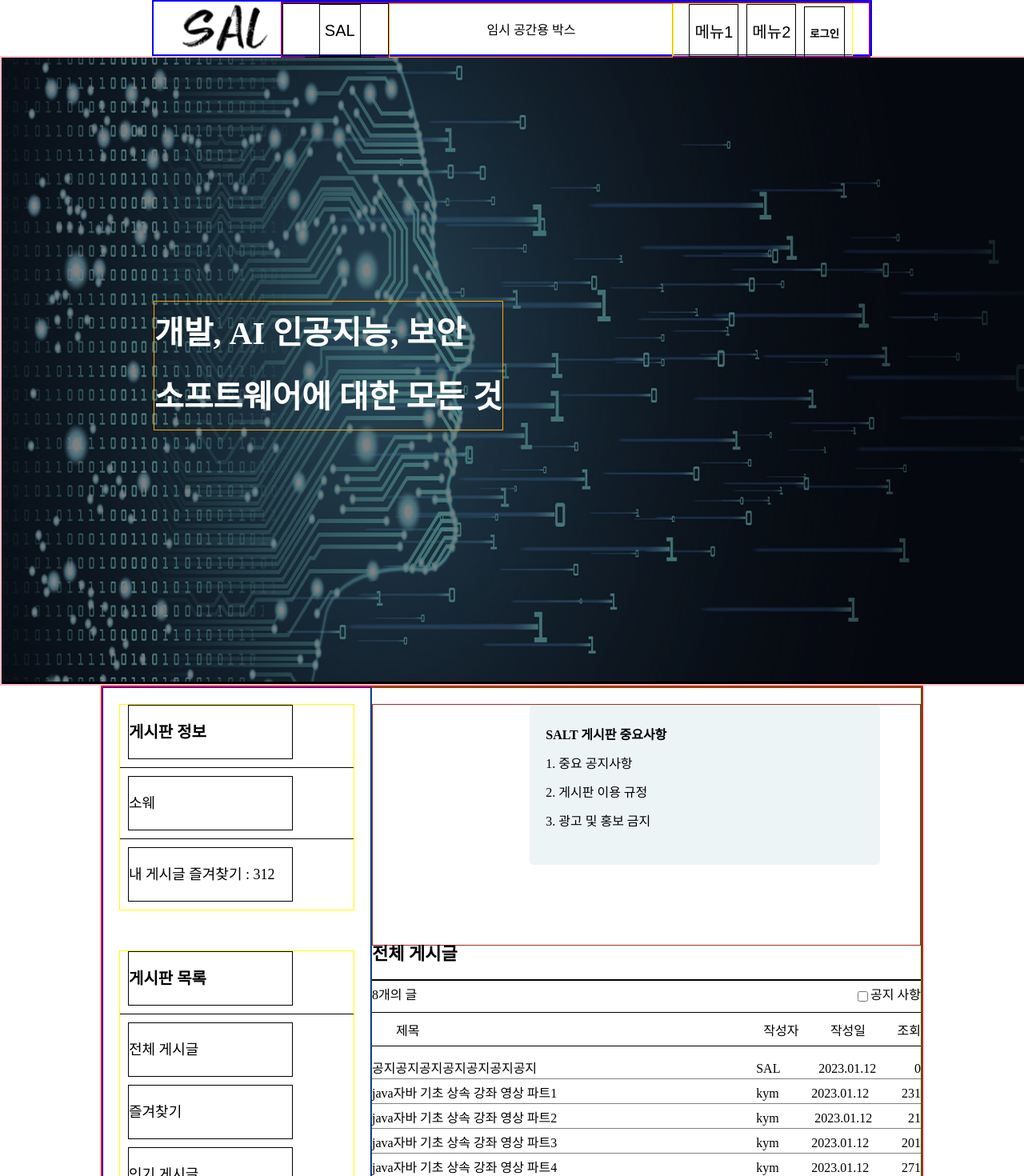
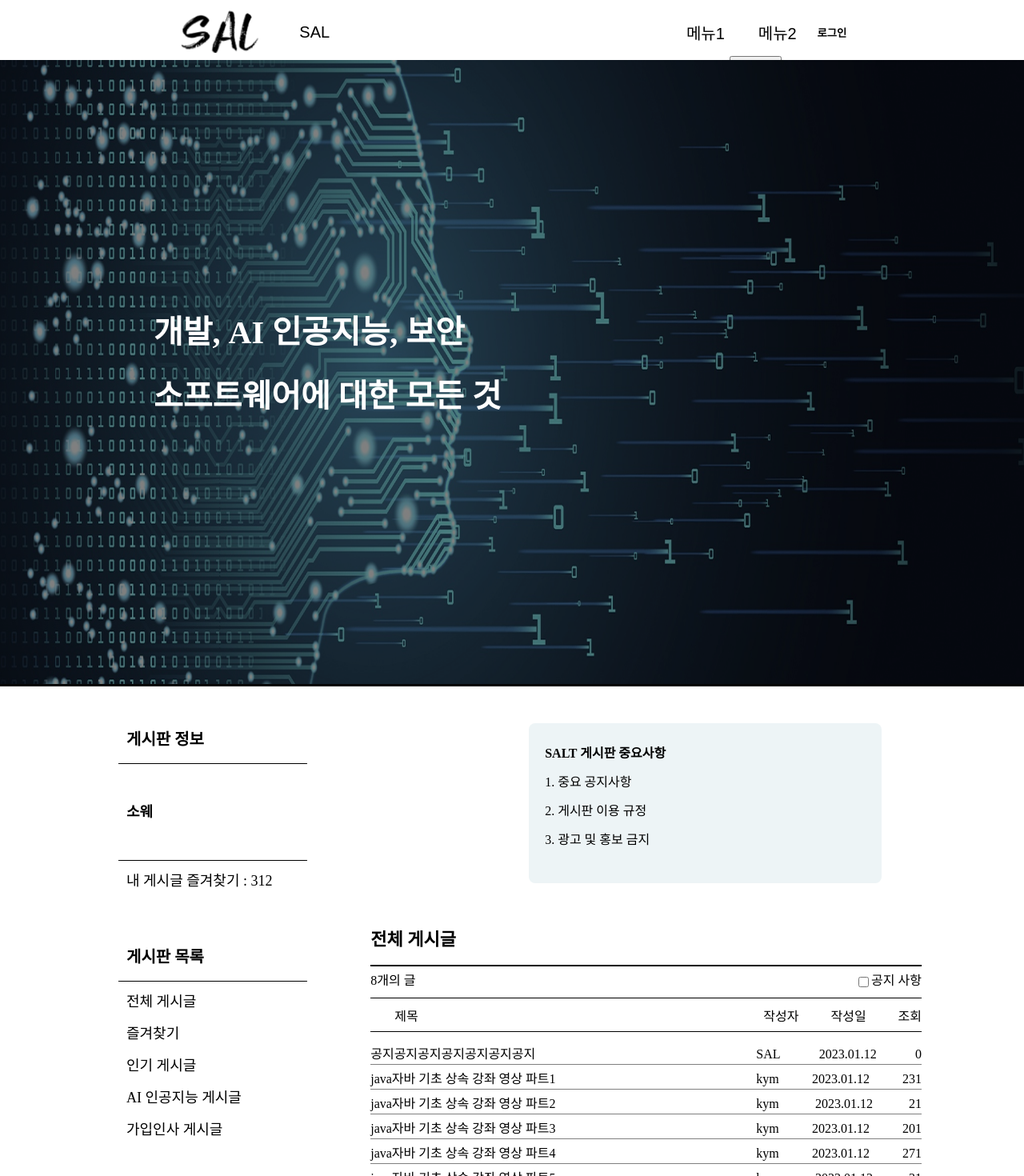
Before and after one commit to soft-a-life/SALT-Frontend, a React (Create React App) app: page / in a window 1280 px wide. Shown: the top 1470 px of the page at 80% size. Built offline with nearby package versions, Linux system fonts and the light colour scheme; what prosemirror-example-setup would draw is missing.

Commit message:
border 0px fix

```diff
--- a/src/components/NavigationBar.css
+++ b/src/components/NavigationBar.css
@@ -1,51 +1,55 @@
 .navigationBar{
     width: 70%;
-    height: 66px;
+    height: 60px;
     display: flex;
     justify-content: space-between;
     margin-left: auto;
     margin-right: auto;
-    border: solid 2px blue;
+    margin-top: 10px;
+    margin-bottom: 5px;
+    border: solid 0px blue;
+
 }
 .logo-container {
     display: flex;
     padding-left: 20px;
     width: auto;
-    height: 50px;
+    height: 60px;
     align-self: flex-start;
 }
 .special-menu {
     display: flex;
     width: 90%;
-    height: 66px;
+    height: 60px;
     padding-right: 20px;
-    border: solid 2px purple;
+    border: solid 0px purple;
 }
 .menu-list {
-    border: solid 1px black;
+    border: solid 0px black;
 }
 
 .menu-item {
-    margin-left: 10px;
-    height: 66px;
+    margin-left: 30px;
+    height: 60px;
     cursor: pointer;
-    border: solid 1px black;
+    border: solid 0px black;
     outline: none;
     background: transparent;
     font-size: 20px;
+    float: left;
 }
 .blankbox {
-    width: 60%;
-    height: 66px;
-    line-height: 66px;
-    border: solid 1px orange;
+    width: 55%;
+    height: 60px;
+    line-height: 60px;
+    border: solid 0px orange;
 }
 .login-button {
     font-weight: bold;
     margin-left: 10px;
-    height: 66px;
+    height: 60px;
     cursor: pointer;
-    border: solid 1px black;
+    border: solid 0px black;
     outline: none;
     background: transparent;
 }
@@ -55,5 +59,5 @@
 }
 
 .menu-button {
-    border: solid 1px yellow;
+    border: solid 0px yellow;
 }
--- a/src/components/NavigationBar.jsx
+++ b/src/components/NavigationBar.jsx
@@ -38,7 +38,7 @@ function NavigationBar(props) {
         <div className={"navigationBar"}>
             <Link to={'/'}>
                 <div className={"logo-container"}>
-                    <img className="logoImage" alt="logo" src={logoImage} height="66px"/>
+                    <img className="logoImage" alt="logo" src={logoImage} height="60px"/>
                 </div>
             </Link>
             <div className="special-menu">
@@ -46,7 +46,7 @@ function NavigationBar(props) {
                 <button className="menu-item">SAL</button>
                 <button className="menu-item">개발자들</button>
                 </div>
-                <div className="blankbox">임시 공간용 박스</div>
+                <div className="blankbox"></div>
                 <div className="menu-button">
 
                 <button className="menu-item">메뉴1</button>
--- a/src/mainScreen/Header.css
+++ b/src/mainScreen/Header.css
@@ -5,7 +5,7 @@
     justify-content: center;
     align-items: center;
     background-color: black;
-    border: solid 2px pink;
+    border: solid 0px pink;
 }
 .mainImage {
     filter: brightness(50%);
@@ -19,7 +19,7 @@
     color: white;
     font-weight: bold;
     font-size: 40px;
-    border: solid 1px orange;
+    border: solid 0px orange;
     position: absolute;
     top: 47%;
     left: 15%;
--- a/src/mainScreen/MainScreen.css
+++ b/src/mainScreen/MainScreen.css
@@ -2,9 +2,10 @@
     width: 80%;
     height: 100%;
     display: inline-block;
+    margin-top: 2%;
     margin-left: auto;
     margin-right: auto;
-    border: solid 2px red;
+    border: solid 0px red;
 }
 .body{
     width: 100%;
--- a/src/mainScreen/components-left/BodyLeftComponents.css
+++ b/src/mainScreen/components-left/BodyLeftComponents.css
@@ -4,20 +4,20 @@
     display: flex;
     flex-direction: column;
     padding: 20px;
-    border: solid 1px blue;
+    border: solid 0px blue;
 }
 .board-notice {
-    border: solid 1px yellow;
+    border: solid 0px yellow;
 }
 .board-title {
     width: 70%;
     margin-bottom: 10px;
     color: black;
     margin-left: 10px;
-    height: 66px;
-    line-height: 66px;
+    height: 40px;
+    line-height: 40px;
     cursor: pointer;
-    border: solid 1px black;
+    border: solid 0px black;
     outline: none;
     background: transparent;
     font-size: 20px;
@@ -27,17 +27,32 @@
 .board-line {
     border-top: solid 1px black;
     margin-bottom: 10px;
-    width: 100%;
+    width: 80%;
+}
+.board-profile {
+    width: 70%;
+    margin-bottom: 10px;
+    color: black;
+    margin-left: 10px;
+    height: 100px;
+    line-height: 100px;
+    cursor: pointer;
+    border: solid 0px black;
+    outline: none;
+    background: transparent;
+    font-size: 18px;
+    text-align: left;
+    font-weight: bold;
 }
 .board-contents {
     width: 70%;
     margin-bottom: 10px;
     color: black;
     margin-left: 10px;
-    height: 66px;
-    line-height: 66px;
+    height: 30px;
+    line-height: 30px;
     cursor: pointer;
-    border: solid 1px black;
+    border: solid 0px black;
     outline: none;
     background: transparent;
     font-size: 18px;
@@ -45,10 +60,10 @@
 }
 
 .board-list {
-    border: solid 1px yellow;
+    border: solid 0px yellow;
     margin-top: 50px;
 }
 .service-center {
-    border: solid 1px yellow;
+    border: solid 0px yellow;
     margin-top: 50px;
 }
--- a/src/mainScreen/components-left/BodyLeftComponents.jsx
+++ b/src/mainScreen/components-left/BodyLeftComponents.jsx
@@ -7,6 +7,7 @@ board-contents로 수정
 이미지 경로 오류 떠서 주석처리
 board-title 추가
 board-line 추가
+board-profile 추가
 board-list 추가
 service-center 추가
 */
@@ -18,7 +19,7 @@ function BodyLeftComponents(props) {
             <div className={"board-notice"}>
                 <div className="board-title">게시판 정보</div>
                 <div className="board-line"></div>
-                <div className="board-contents">
+                <div className="board-profile">
                 {/* <img className="profileImage" alt="profile" src={profileImage}/> */}
                     소웨</div>
                     <div className="board-line"></div>
--- a/src/mainScreen/components-right/BodyRightComponents.css
+++ b/src/mainScreen/components-right/BodyRightComponents.css
@@ -5,11 +5,11 @@
     background: none;
     float: left;
     padding-top: 20px;
-    border: solid 1px green;
+    border: solid 0px green;
 }
 .board-important {
-    border: solid 1px  brown;
-    height: 300px;
+    border: solid 0px brown;
+    height: 260px;
 }
 .importantBox {
     width: 64%;
@@ -17,7 +17,7 @@
     float: right;
     background-color: #EDF4F6;
     margin-right: 50px;
-    border-radius: 5px;
+    border-radius: 8px;
 }
 .importantTitle {
     padding-left: 20px;
```
